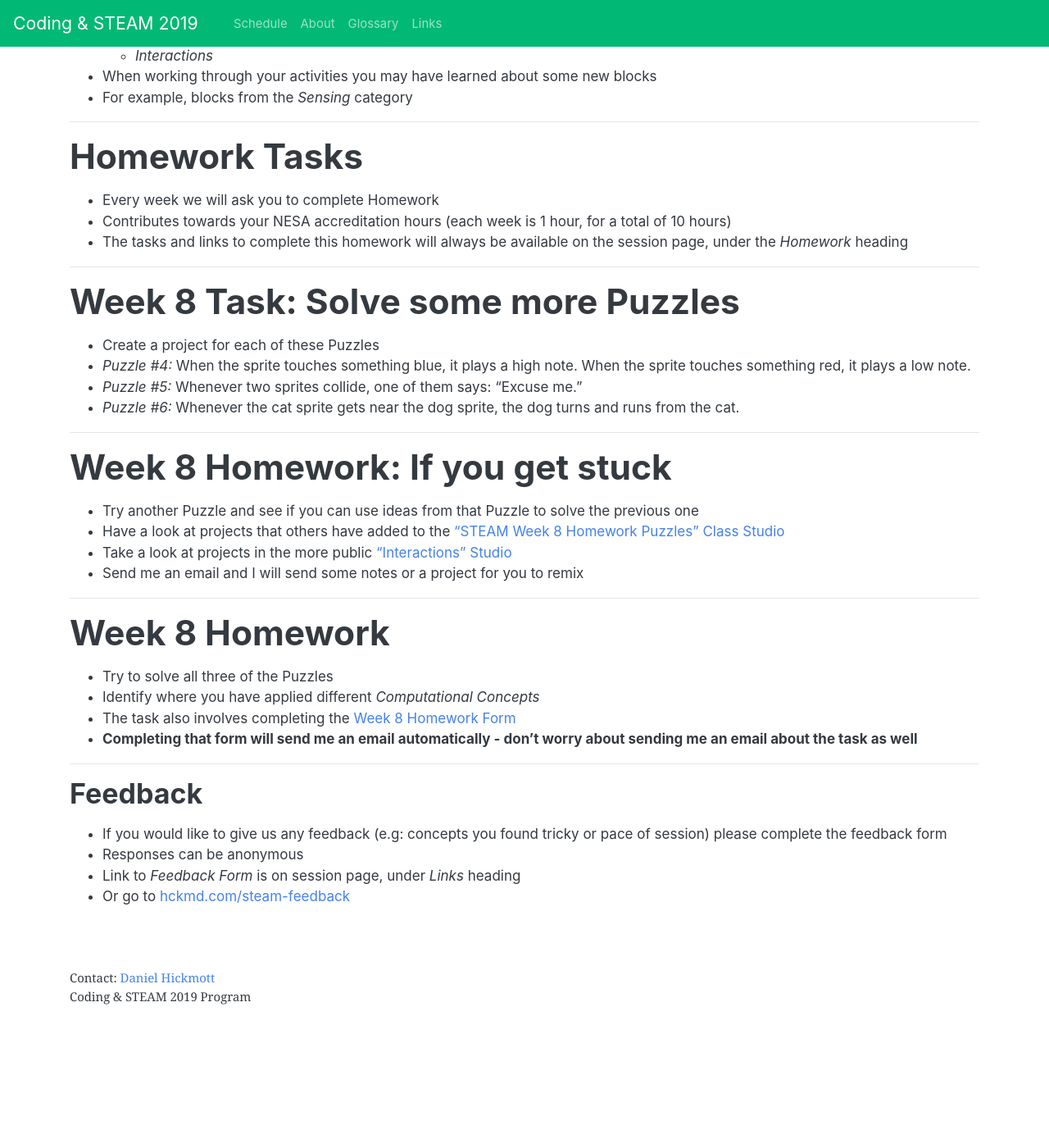
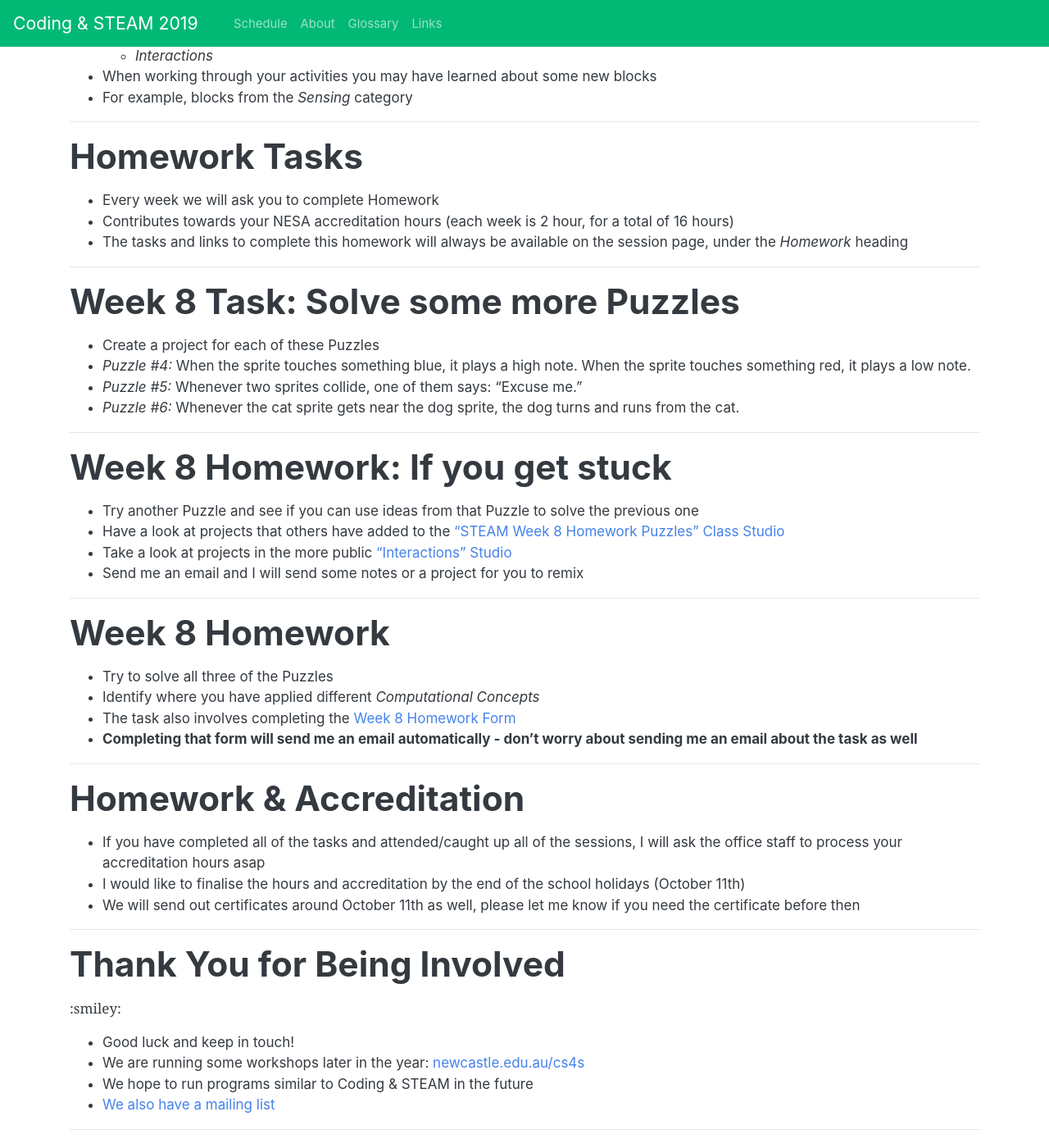
Before and after one commit to cs4s/steam-2019, a Jekyll site: the page built from week-8/presentations/session_end.md, in a window 1280 px wide and 1400 px high, scrolled down 697 px. Shown: the whole window at 82% size. Built offline with Jekyll 4.4.1, drawn with Linux system fonts in a browser that asks for light colours; our own code applies the rules of GitHub Pages for plain Markdown files; before the commit the page ends 1997 px from its top, so only the background shows below that; some of the changed text lies outside the part shown.

Commit message:
Adds Week 8 presentations and updates images for Scratch 3

```diff
--- a/week-8/presentations/session_end.md
+++ b/week-8/presentations/session_end.md
@@ -1,6 +1,6 @@
 footer: [Coding & STEAM 2019 Program](https://cs4s.github.io/steam-2019/)
 
-# Session Wrap-up
+# Session and Program Wrap-up
 
 ## Coding & STEAM 2019
 
@@ -34,7 +34,7 @@ footer: [Coding & STEAM 2019 Program](https://cs4s.github.io/steam-2019/)
 # Homework Tasks
 
 - Every week we will ask you to complete Homework
-- Contributes towards your NESA accreditation hours (each week is 1 hour, for a total of 10 hours)
+- Contributes towards your NESA accreditation hours (each week is 2 hour, for a total of 16 hours)
 - The tasks and links to complete this homework will always be available on the session page, under the *Homework* heading
 
 ---
@@ -51,7 +51,7 @@ footer: [Coding & STEAM 2019 Program](https://cs4s.github.io/steam-2019/)
 # Week 8 Homework: If you get stuck
 
 - Try another Puzzle and see if you can use ideas from that Puzzle to solve the previous one
-- Have a look at projects that others have added to the ["STEAM Week 8 Homework Puzzles" Class Studio](https://scratch.mit.edu/studios/5218610/)
+- Have a look at projects that others have added to the ["STEAM Week 8 Homework Puzzles" Class Studio](https://scratch.mit.edu/studios/25156336/)
 - Take a look at projects in the more public ["Interactions" Studio](https://scratch.mit.edu/studios/487213/)
 - Send me an email and I will send some notes or a project for you to remix
 
@@ -61,12 +61,31 @@ footer: [Coding & STEAM 2019 Program](https://cs4s.github.io/steam-2019/)
 
 - Try to solve all three of the Puzzles
 - Identify where you have applied different *Computational Concepts*
-- The task also involves completing the [Week 8 Homework Form](https://goo.gl/forms/1oqtEw7rpgih5xQj1)
+- The task also involves completing the [Week 8 Homework Form](https://forms.gle/ZpkQrQ7XAmMjhDJ99)
 - **Completing that form will send me an email automatically - don't worry about sending me an email about the task as well**
 
 ---
 
-## Feedback
+# Homework & Accreditation
+
+- If you have completed all of the tasks and attended/caught up all of the sessions, I will ask the office staff to process your accreditation hours asap
+- I would like to finalise the hours and accreditation by the end of the school holidays (October 11th)
+- We will send out certificates around October 11th as well, please let me know if you need the certificate before then
+
+---
+
+# Thank You for Being Involved
+
+:smiley:
+
+- Good luck and keep in touch!
+- We are running some workshops later in the year: [newcastle.edu.au/cs4s](https://newcastle.edu.au/cs4s)
+- We hope to run programs similar to Coding & STEAM in the future
+- [We also have a mailing list](https://goo.gl/forms/uhFt9j740ELhKKxK2)
+
+---
+
+# Feedback
 
 - If you would like to give us any feedback (e.g: concepts you found tricky or pace of session) please complete the feedback form
 - Responses can be anonymous
```
Also changed, not shown: week-8/index.md (+4 -3 lines), week-8/presentations/coding_and_maths_2.md (+7 -13 lines), week-8/presentations/recap.md (+28 -15 lines), week-8/presentations/images/fish_chomp_parallelism.png, week-8/presentations/images/formulas_fish_chomp.png, week-8/presentations/images/geometry_maze.png, week-8/presentations/images/helicopter_glide_speed.png (deleted), week-8/presentations/images/helicopter_using_mod.png (deleted), week-8/presentations/images/helicopter_with_level_variable.png, week-8/presentations/images/random_pong_example.png, week-8/presentations/images/variables_vs_lists.png, 3 other files.
